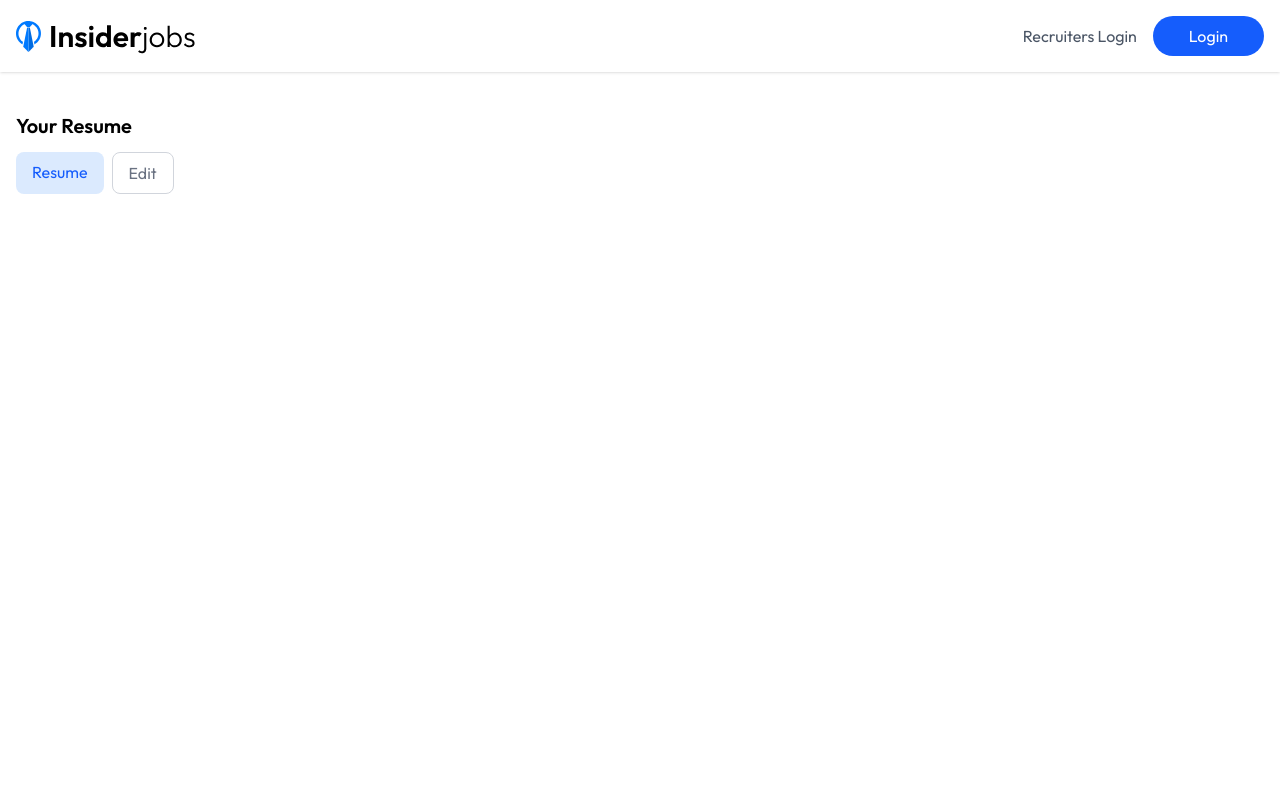
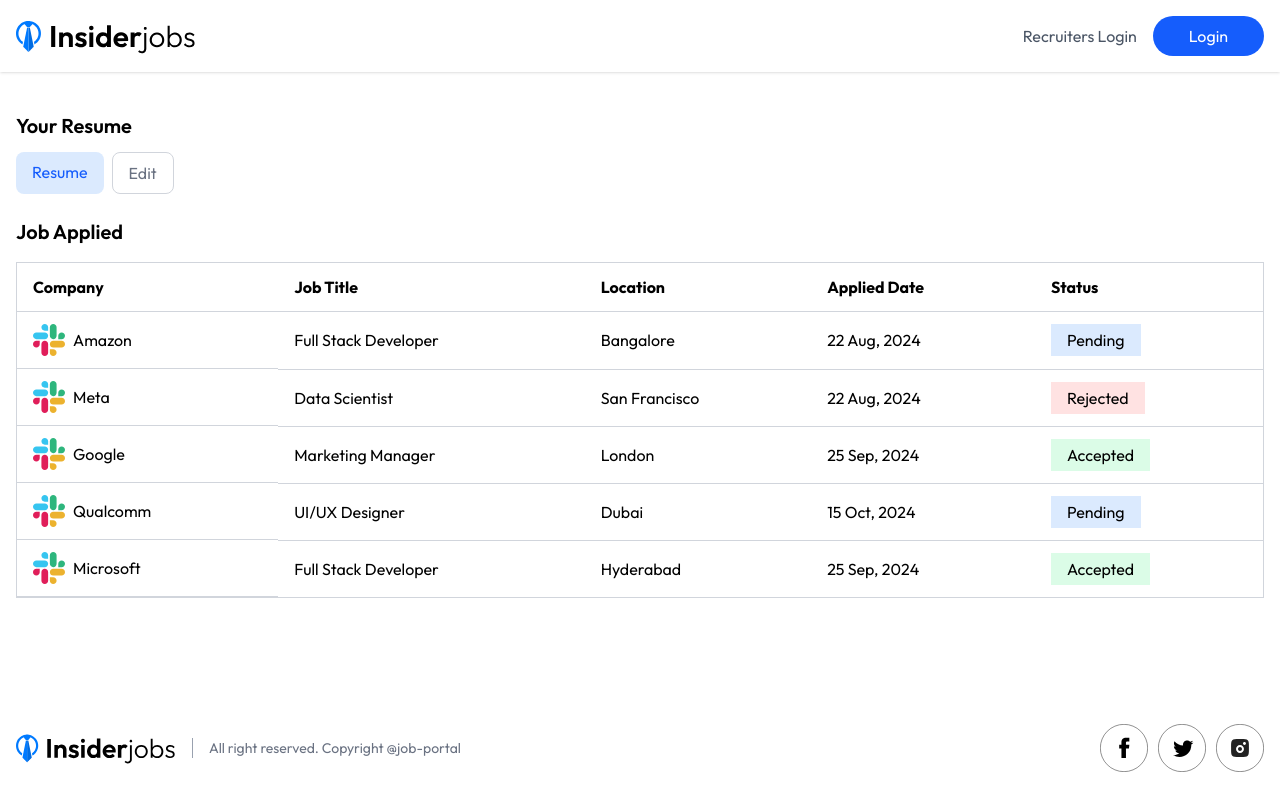
Before and after one commit to fmfahath/job-portal, a React (Vite) app in the folder client/: page /applications in a window 1280 px wide. Built offline with nearby package versions, Linux system fonts and the light colour scheme; no server answers.

Commit message:
client >> Applications -- applied jobs table created, css added

```diff
--- a/client/src/pages/Applications.jsx
+++ b/client/src/pages/Applications.jsx
@@ -1,6 +1,8 @@
 import React, { useState } from 'react'
 import Navbar from '../components/Navbar'
-import { assets } from '../assets/assets'
+import { assets, jobsApplied } from '../assets/assets'
+import moment from 'moment'
+import Footer from '../components/Footer'
 
 const Applications = () => {
 
@@ -34,8 +36,43 @@
                             </div>
                     }
                 </div>
+                <h2 className='text-xl font-semibold mb-4'>Job Applied</h2>
+                <table className='min-w-full bg-white border border-gray-300 rounded-lg'>
+                    <thead>
+                        <tr>
+                            <th className='py-3 px-4 border-b border-gray-300 text-left'>Company</th>
+                            <th className='py-3 px-4 border-b border-gray-300 text-left'>Job Title</th>
+                            <th className='py-3 px-4 border-b border-gray-300 text-left max-sm:hidden'>Location</th>
+                            <th className='py-3 px-4 border-b border-gray-300 text-left max-sm:hidden'>Applied Date</th>
+                            <th className='py-3 px-4 border-b border-gray-300 text-left'>Status</th>
+                        </tr>
+                    </thead>
+                    <tbody>
+                        {jobsApplied.map((job, index) => true ? (
+                            <tr key={index}>
+                                <td className='py-3 px-4 flex items-center gap-2 border-b border-gray-300'>
+                                    <img className='w-8 h-8' src={job.logo} alt="" />
+                                    {job.company}
+                                </td>
+                                <td className='py-2 px-4 border-b border-gray-300'>
+                                    {job.title}
+                                </td>
+                                <td className='py-2 px-4 border-b border-gray-300 max-sm:hidden'>
+                                    {job.location}
+                                </td>
+                                <td className='py-2 px-4 border-b border-gray-300 max-sm:hidden'>
+                                    {/* {moment(job.date).format('ll')} */}
+                                    {job.date}
+                                </td>
+                                <td className='py-2 px-4 border-b border-gray-300'>
+                                    <span className={`${job.status === 'Accepted' ? 'bg-green-100' : job.status === 'Rejected' ? 'bg-red-100' : 'bg-blue-100'} px-4 py-1.5`}>{job.status}</span>
+                                </td>
+                            </tr>
+                        ) : (null))}
+                    </tbody>
+                </table>
             </div>
-
+            <Footer />
         </>
     )
 }
```
